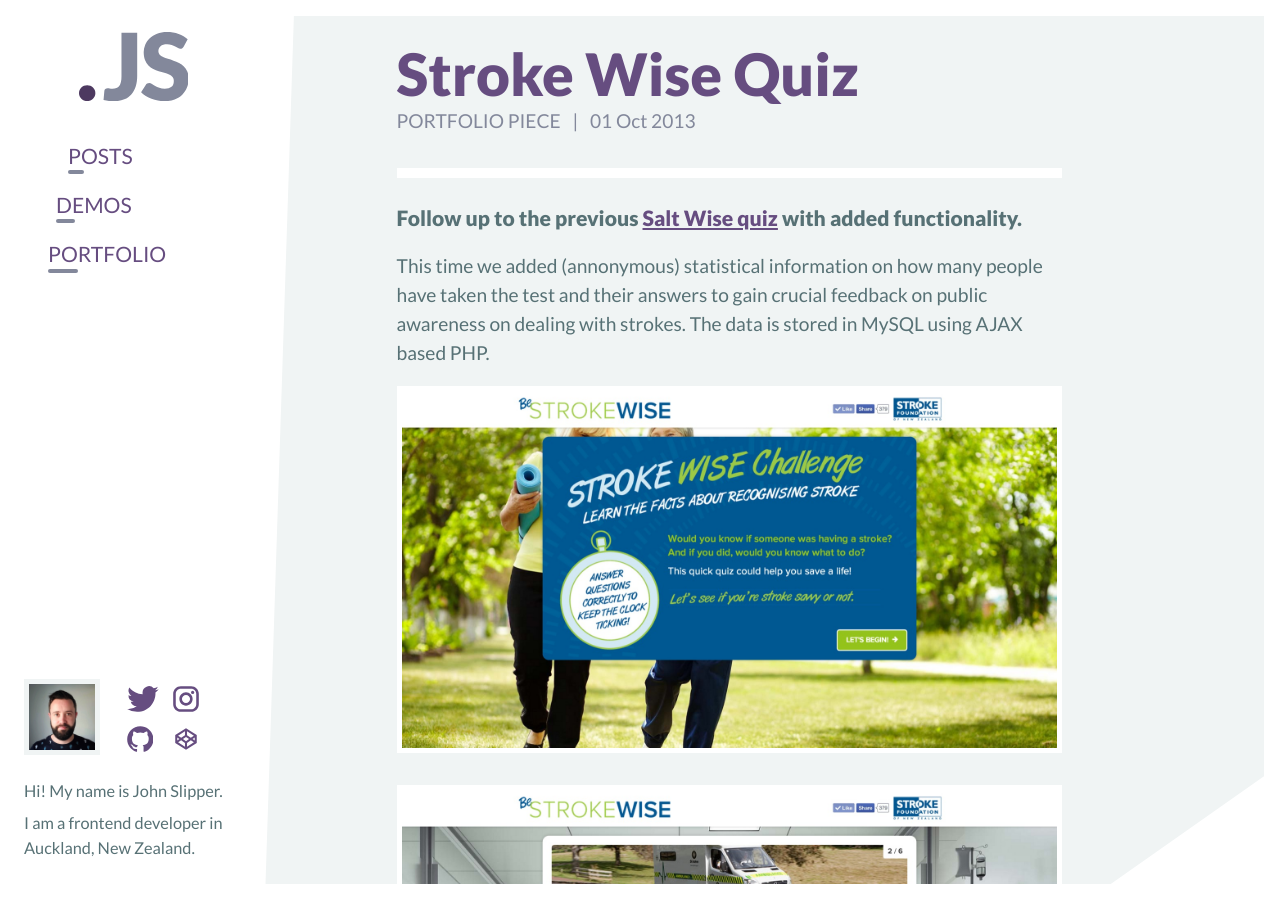
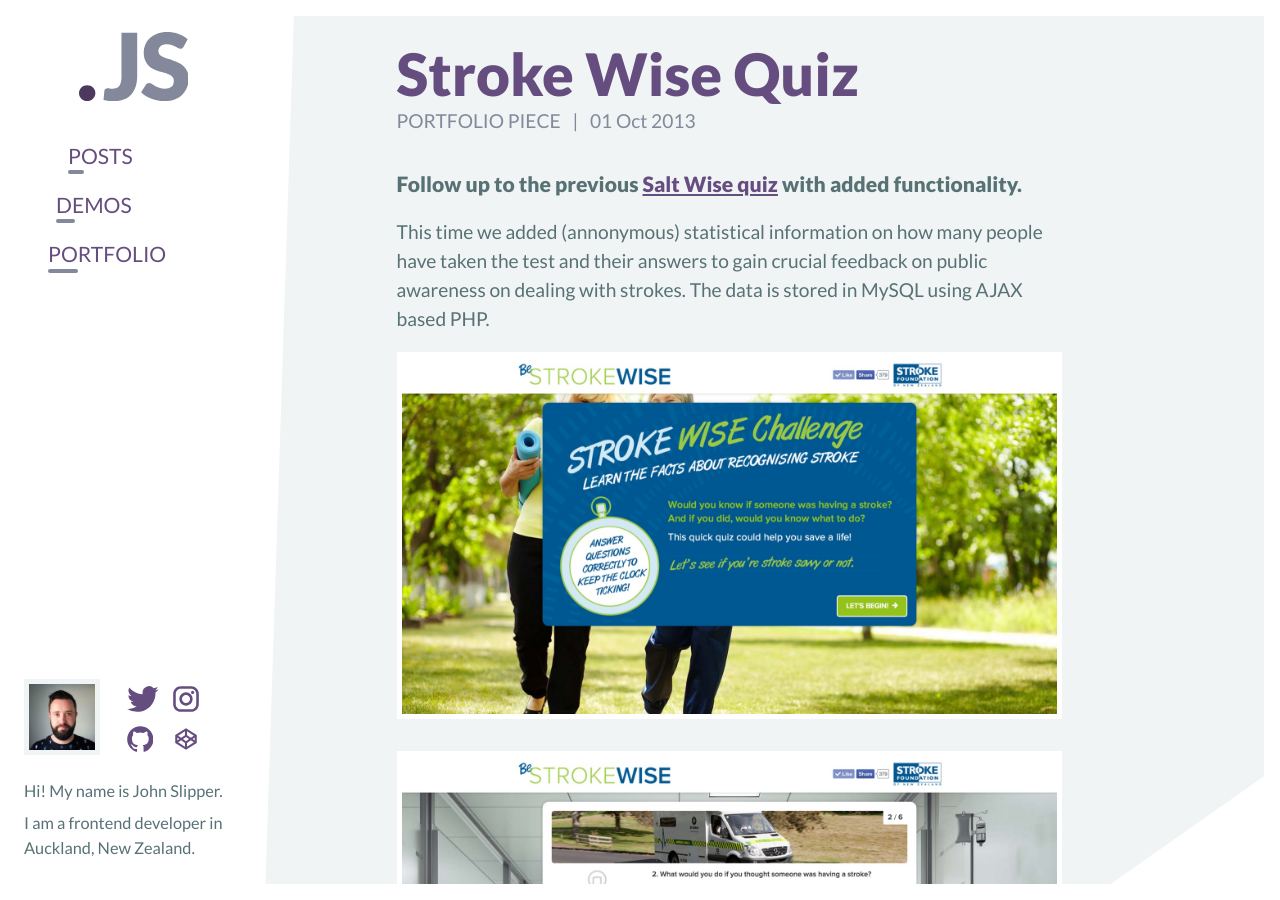
Before and after one commit to johnslipper/johnslipper.github.io, a Jekyll site: the page built from _posts/2013-10-01-stroke-wise-quiz.html, in a window 1280 px wide and 900 px high. Built offline with Jekyll 4.4.1, drawn with Linux system fonts in a browser that asks for light colours.

Commit message:
Hide page hero when not present in post

```diff
--- a/_includes/post.html
+++ b/_includes/post.html
@@ -16,8 +16,7 @@
 
     {% if page.update %}
     <div class="post__update"><strong>UPDATE:</strong> {{ page.update }}</div>
-    {% endif %}
-
+    {% endif %} {% if page.hero %}
     <div class="post__hero">
         <img
             class="post__image"
@@ -25,6 +24,7 @@
             alt="{{ page.hero.alt }}"
         />
     </div>
+    {% endif %}
 
     <div class="post__content">
         {{ content }}
```
